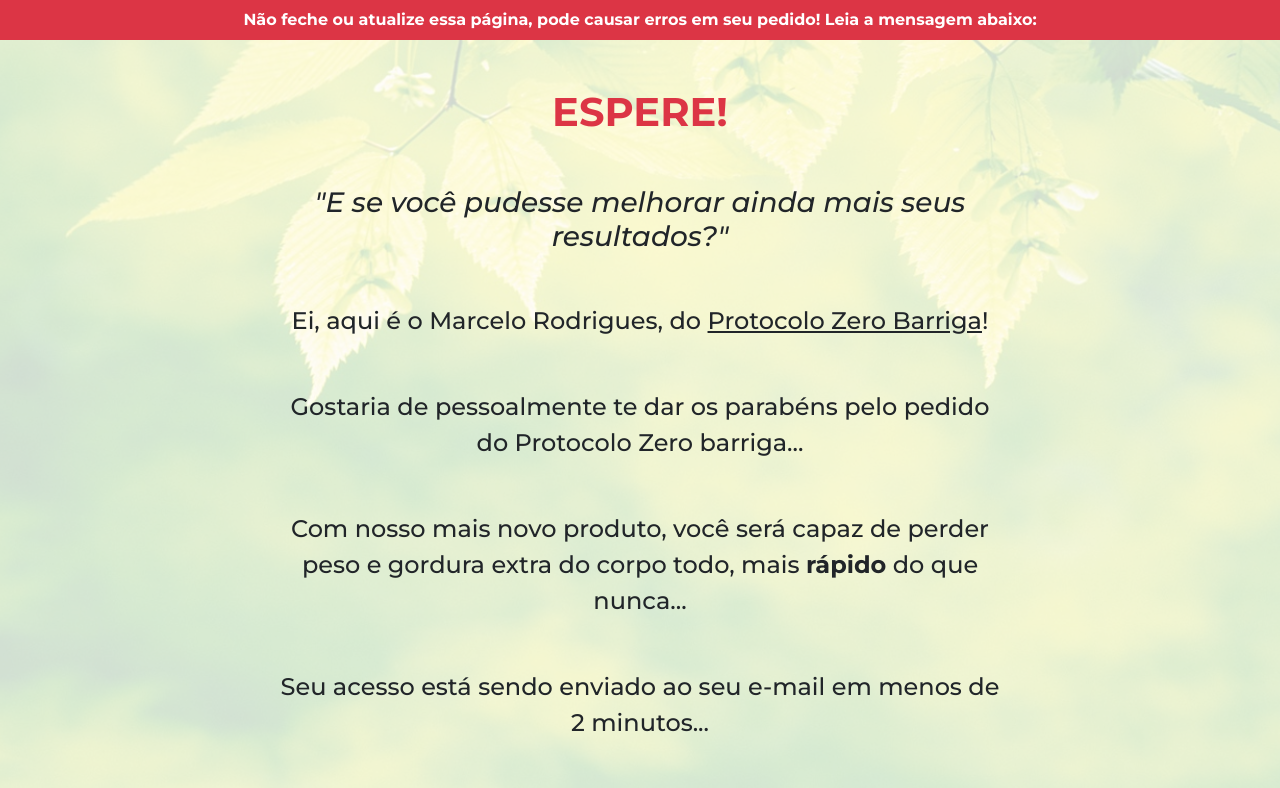
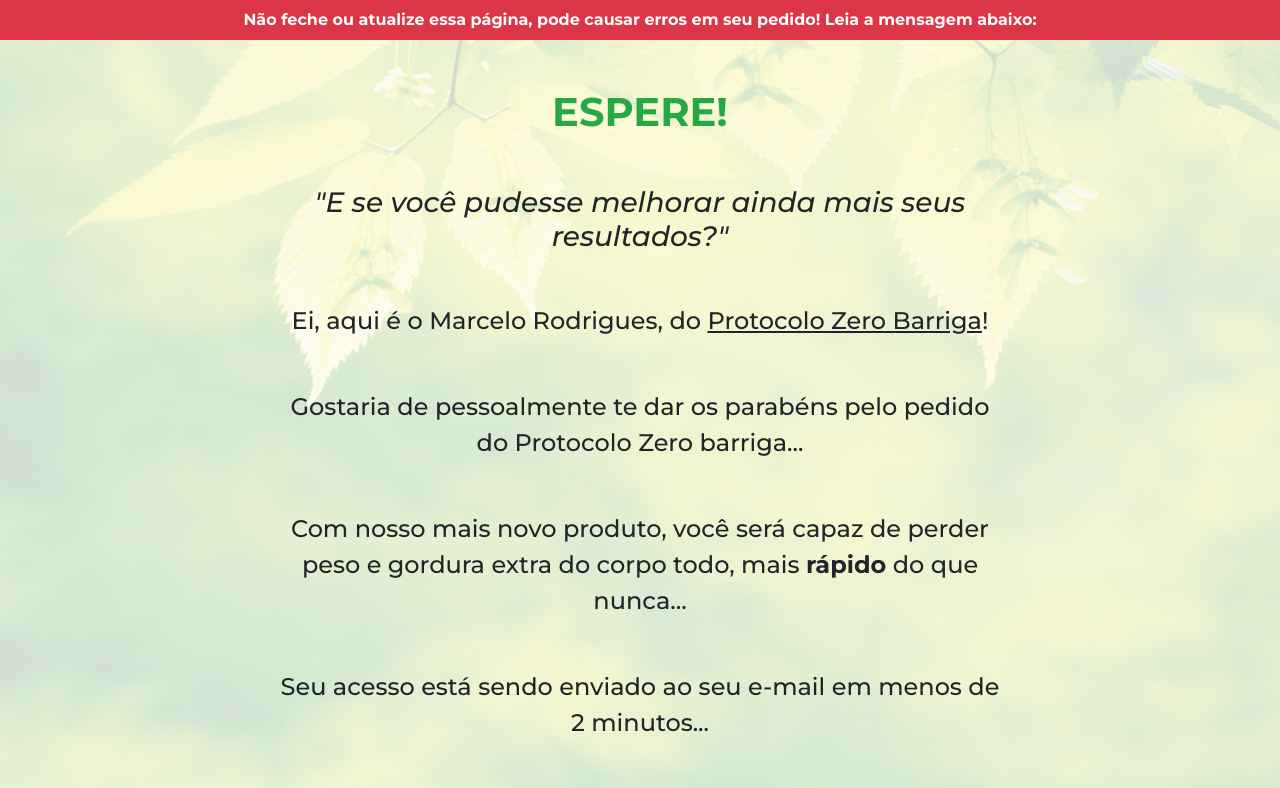
Before and after one commit to GeisterDigital/projetozero.site, a plain HTML site: page upsell1/index.html in a window 1280 px wide. Shown: the top 788 px of the page. Drawn offline with nearby package versions, Linux system fonts and the light colour scheme; files whose address does not match are found by name.

Commit message:
Update index.html

```diff
--- a/upsell1/index.html
+++ b/upsell1/index.html
@@ -52,7 +52,7 @@
     <div class="container py-5">
       <div class="row justify-content-center">
         <div class="col-lg-8 text-center">
-          <h1 class="text-danger font-weight-bold">ESPERE!</h1>
+          <h1 class="text-success font-weight-bold">ESPERE!</h1>
           <h3 class="font-italic">"E se você pudesse melhorar ainda mais seus resultados?"</h3>
           <p class="lead">Ei, aqui é o Marcelo Rodrigues, do <span class="under">Protocolo Zero Barriga</span>!</p>
           <p class="lead">Gostaria de pessoalmente te dar os parabéns pelo pedido do Protocolo Zero barriga...</p>
```
